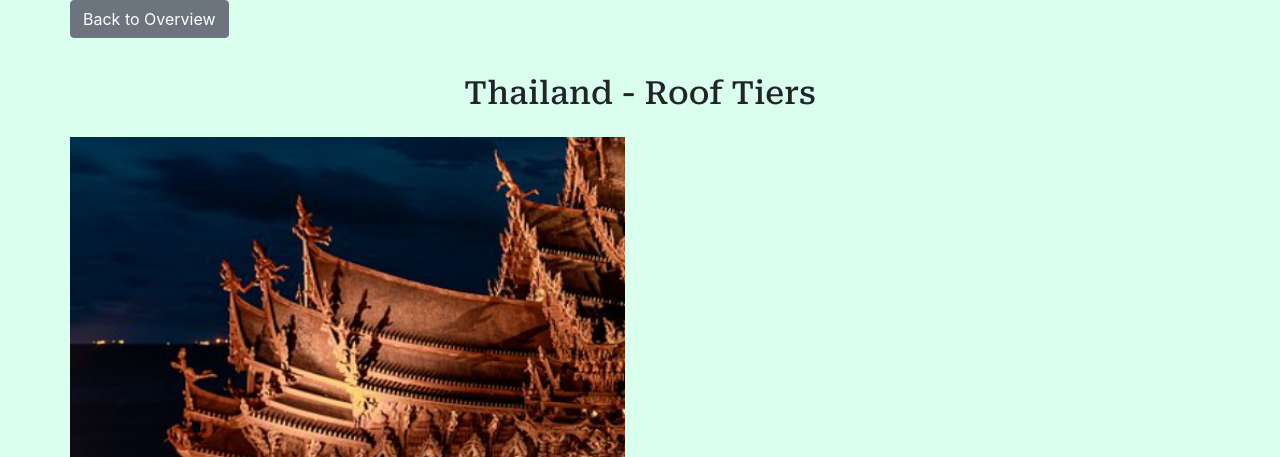
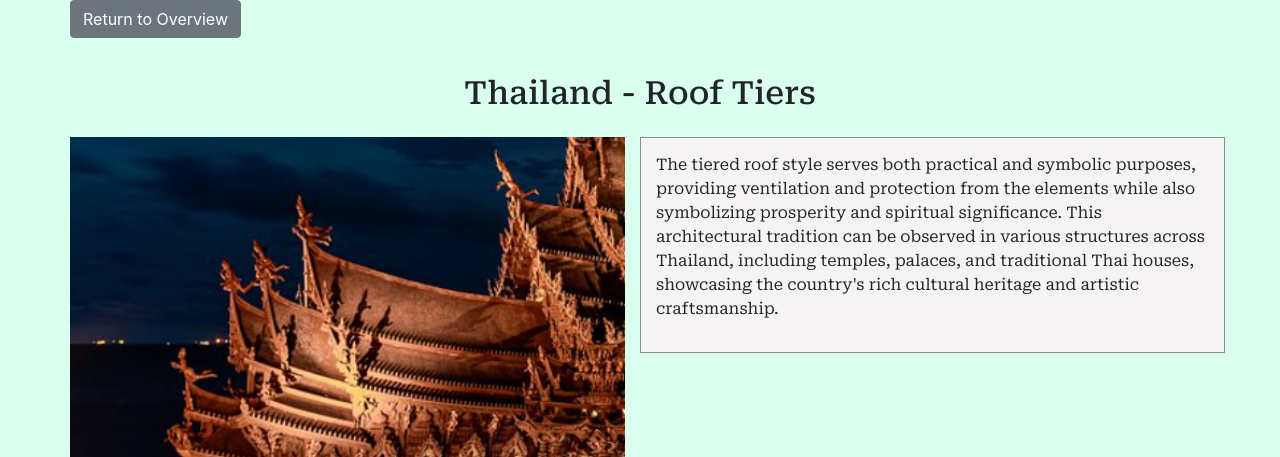
Before and after one commit to kentrietran/SEAsiaArchitectureProject, a Flask app: page /lesson/1/1 in a window 1280 px wide. Shown: the part 56-513 px from the top of the page. Run offline with Flask 3, Linux system fonts and the light colour scheme; some libraries are stand-ins or nearby versions.

Commit message:
fixed lesson layout

```diff
--- a/templates/learn.html
+++ b/templates/learn.html
@@ -2,7 +2,7 @@
 
 {% block content %}
 <div class="container">
-    <a href="/home2" class="btn btn-secondary mb-3">Back to Home</a>  <!-- Back button to home2 -->
+    <a href="/home2" class="btn btn-secondary mb-3">Return to Home</a>  <!-- Back button to home2 -->
     <div class="learn-title-heading">{{ lesson['title'] }}</div>
     <div class="row">
     {% for i in range(0, lesson['card_text_title']|length) %}
--- a/templates/lesson.html
+++ b/templates/lesson.html
@@ -2,7 +2,7 @@
 
 {% block content %}
 <div class="container">
-    <a href="/learn/{{ lesson['lesson_id'] }}" class="btn btn-secondary mb-3">Back to Overview</a>  <!-- Back button to learn page -->
+    <a href="/learn/{{ lesson['lesson_id'] }}" class="btn btn-secondary mb-3">Return to Overview</a>  <!-- Back button to learn page -->
     <div class="lesson-title-heading">{{ lesson['country'] }} - {{ lesson['card_text_title'][index] }}</div>
     <div class="container-fluid">
         <div class="row">
@@ -12,10 +12,10 @@
                         <img class="img-fluid lesson-card-picture" src="{{ url_for('static', filename=lesson['images'][index][i]) }}" alt="{{ lesson['image_captions'][index][i] }}">
                         <div class="lesson-card-caption">
                             <p>{{ lesson['image_captions'][index][i] }}</p>
+                        </div>
                         {% endfor %}
                     </div>
                 </div>
-            </div>
             <div class="col-6 lesson-text">
                 <p>{{ lesson['texts'][index] }}</p>
             </div>
```
